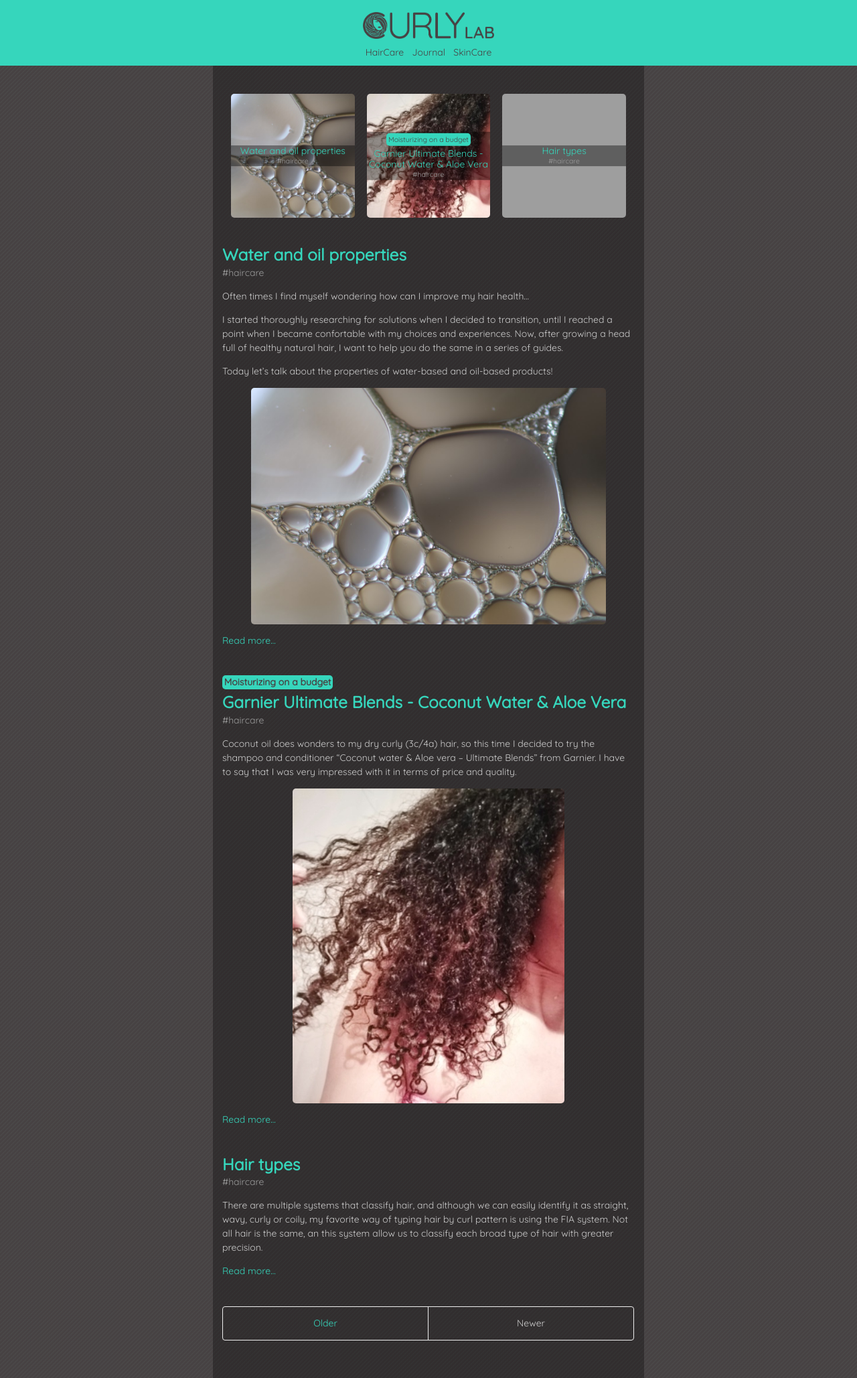
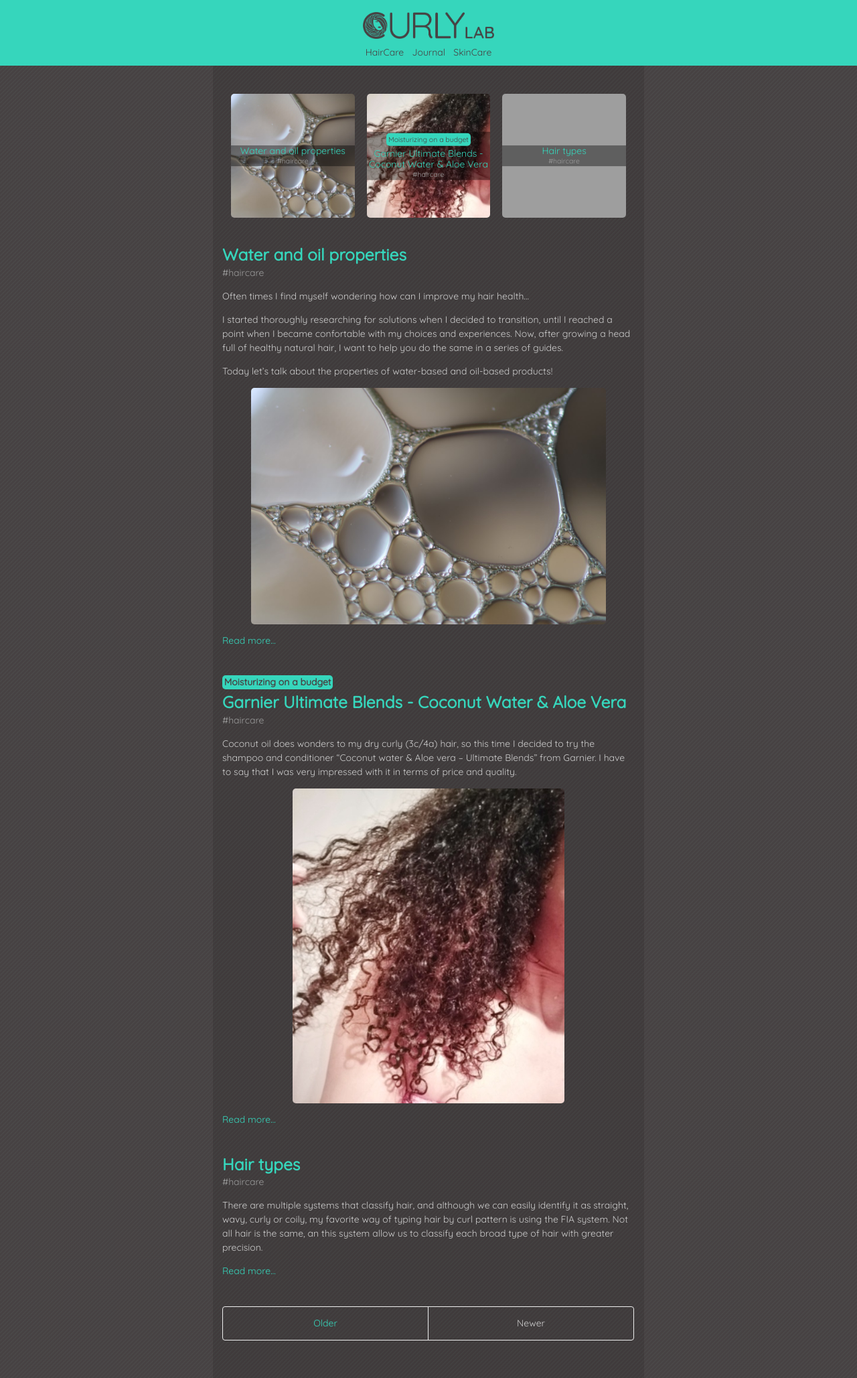
Before and after one commit to curlylab/curlylab.github.io, a Jekyll site: the page built from index.html, in a window 1280 px wide. Shown: the whole page at 67% size. Built offline with Jekyll 4.4.1, drawn with Linux system fonts in a browser that asks for light colours; the list of posts is cut into pages by our own code; grey boxes are pictures that could not be loaded.

Commit message:
Update style.css

```diff
--- a/public/css/style.css
+++ b/public/css/style.css
@@ -296,7 +296,7 @@ tbody tr:nth-child(odd) th {
   padding-right: 1rem;
   margin-left:  auto;
   margin-right: auto;
-  background-color: rgba(0, 0, 0, 0.3);
+  background-color: rgba(0, 0, 0, 0.1);
 }
 
 /*
```
